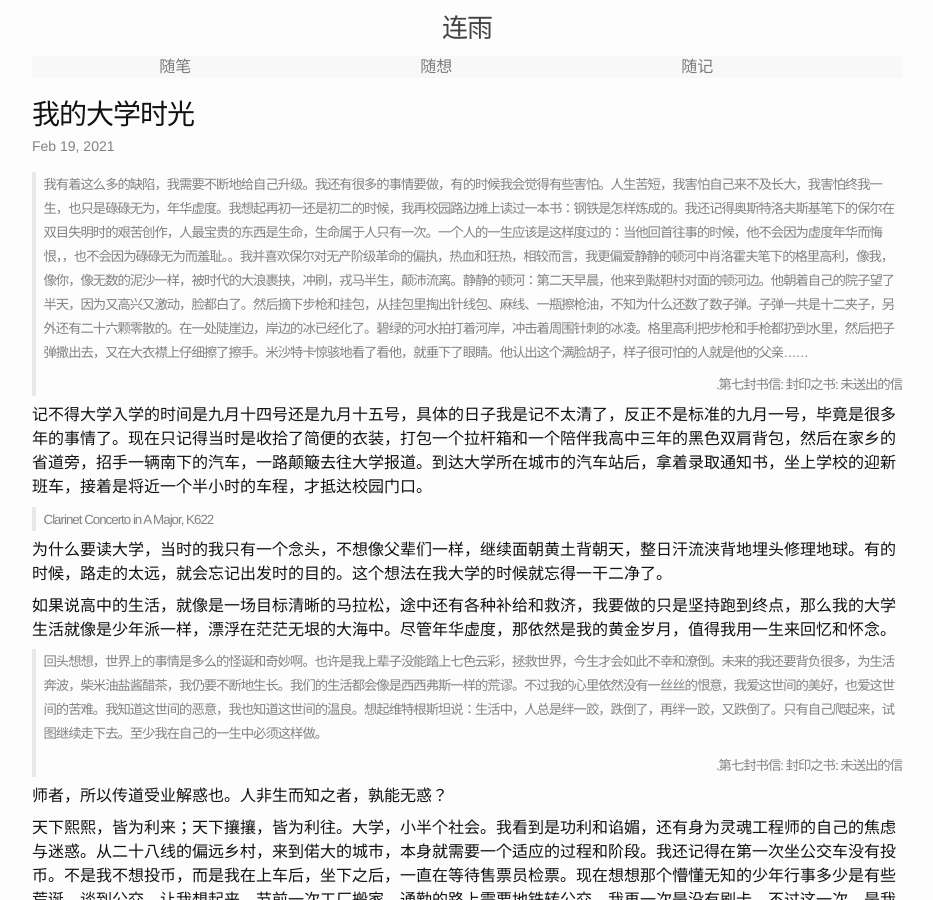
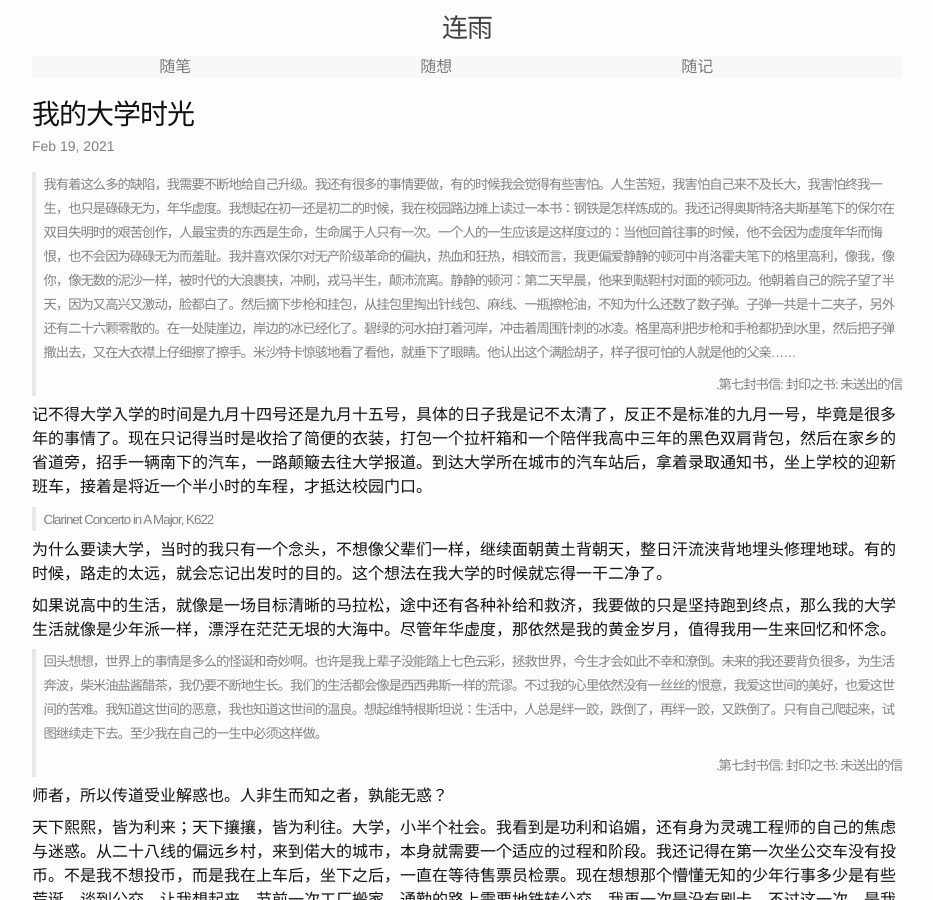
Before and after one commit to lianyu1115/lianyu, a Jekyll site: the page built from _essays/2021-02-19-我的大学时光.md, in a window 1280 px wide and 900 px high. Shown: the whole window, without its empty margins (173-1106 px from the left). Built offline with Jekyll 4.4.1, drawn with Linux system fonts in a browser that asks for light colours.

Commit message:
Update 2021-02-19-我的大学时光.md

```diff
--- a/_essays/2021-02-19-我的大学时光.md
+++ b/_essays/2021-02-19-我的大学时光.md
@@ -6,7 +6,7 @@ categories: ''
 tags: ''
 ---
 
-> <small>我有着这么多的缺陷，我需要不断地给自己升级。我还有很多的事情要做，有的时候我会觉得有些害怕。人生苦短，我害怕自己来不及长大，我害怕终我一生，也只是碌碌无为，年华虚度。我想起再初一还是初二的时候，我再校园路边摊上读过一本书：钢铁是怎样炼成的。我还记得奥斯特洛夫斯基笔下的保尔在双目失明时的艰苦创作，人最宝贵的东西是生命，生命属于人只有一次。一个人的一生应该是这样度过的：当他回首往事的时候，他不会因为虚度年华而悔恨，，也不会因为碌碌无为而羞耻。。我并喜欢保尔对无产阶级革命的偏执，热血和狂热，相较而言，我更偏爱静静的顿河中肖洛霍夫笔下的格里高利，像我，像你，像无数的泥沙一样，被时代的大浪裹挟，冲刷，戎马半生，颠沛流离。静静的顿河：第二天早晨，他来到鞑靼村对面的顿河边。他朝着自己的院子望了半天，因为又高兴又激动，脸都白了。然后摘下步枪和挂包，从挂包里掏出针线包、麻线、一瓶擦枪油，不知为什么还数了数子弹。子弹一共是十二夹子，另外还有二十六颗零散的。在一处陡崖边，岸边的冰已经化了。碧绿的河水拍打着河岸，冲击着周围针刺的冰凌。格里高利把步枪和手枪都扔到水里，然后把子弹撒出去，又在大衣襟上仔细擦了擦手。米沙特卡惊骇地看了看他，就垂下了眼睛。他认出这个满脸胡子，样子很可怕的人就是他的父亲……</small>
+> <small>我有着这么多的缺陷，我需要不断地给自己升级。我还有很多的事情要做，有的时候我会觉得有些害怕。人生苦短，我害怕自己来不及长大，我害怕终我一生，也只是碌碌无为，年华虚度。我想起在初一还是初二的时候，我在校园路边摊上读过一本书：钢铁是怎样炼成的。我还记得奥斯特洛夫斯基笔下的保尔在双目失明时的艰苦创作，人最宝贵的东西是生命，生命属于人只有一次。一个人的一生应该是这样度过的：当他回首往事的时候，他不会因为虚度年华而悔恨，也不会因为碌碌无为而羞耻。我并喜欢保尔对无产阶级革命的偏执，热血和狂热，相较而言，我更偏爱静静的顿河中肖洛霍夫笔下的格里高利，像我，像你，像无数的泥沙一样，被时代的大浪裹挟，冲刷，戎马半生，颠沛流离。静静的顿河：第二天早晨，他来到鞑靼村对面的顿河边。他朝着自己的院子望了半天，因为又高兴又激动，脸都白了。然后摘下步枪和挂包，从挂包里掏出针线包、麻线、一瓶擦枪油，不知为什么还数了数子弹。子弹一共是十二夹子，另外还有二十六颗零散的。在一处陡崖边，岸边的冰已经化了。碧绿的河水拍打着河岸，冲击着周围针刺的冰凌。格里高利把步枪和手枪都扔到水里，然后把子弹撒出去，又在大衣襟上仔细擦了擦手。米沙特卡惊骇地看了看他，就垂下了眼睛。他认出这个满脸胡子，样子很可怕的人就是他的父亲……</small>
 > <div style="text-align: right"><small>.第七封书信: 封印之书: 未送出的信</small></div>
 
 记不得大学入学的时间是九月十四号还是九月十五号，具体的日子我是记不太清了，反正不是标准的九月一号，毕竟是很多年的事情了。现在只记得当时是收拾了简便的衣装，打包一个拉杆箱和一个陪伴我高中三年的黑色双肩背包，然后在家乡的省道旁，招手一辆南下的汽车，一路颠簸去往大学报道。到达大学所在城市的汽车站后，拿着录取通知书，坐上学校的迎新班车，接着是将近一个半小时的车程，才抵达校园门口。
```
